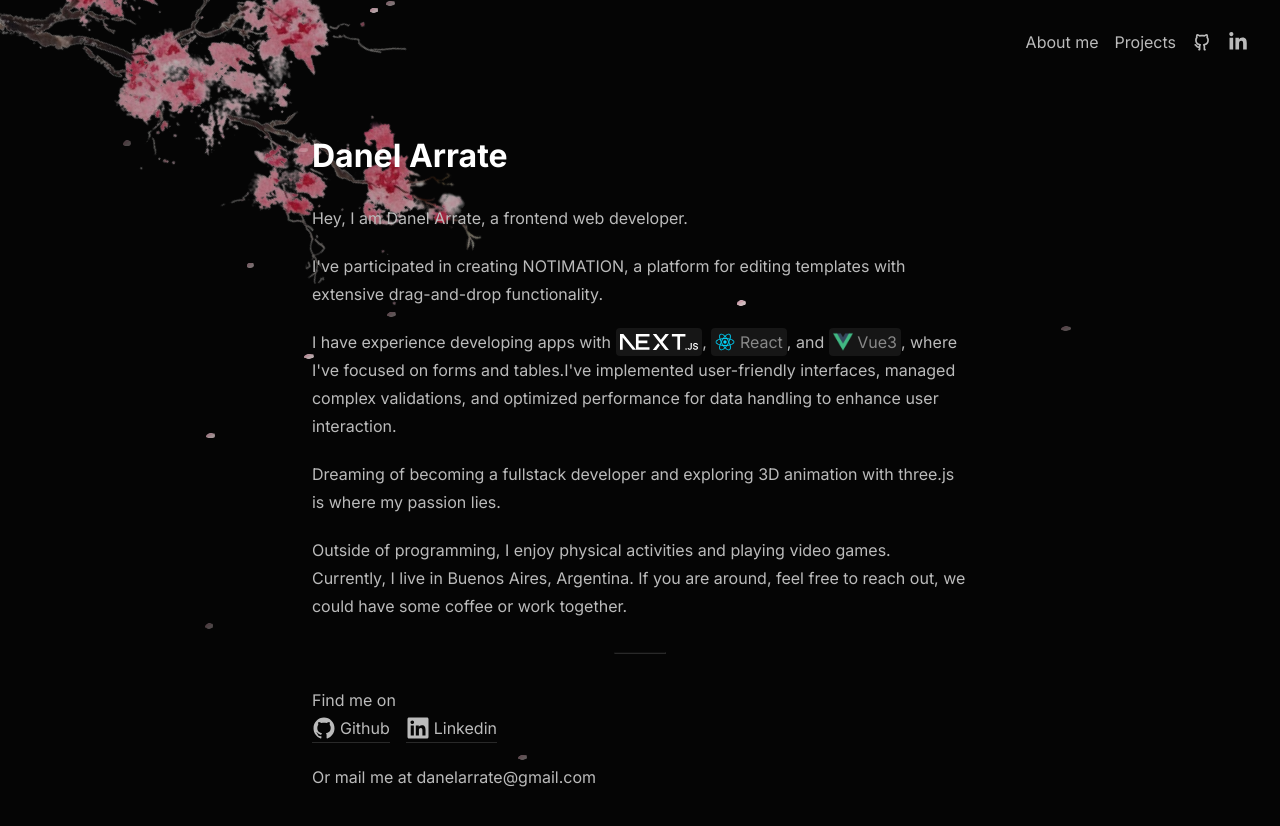
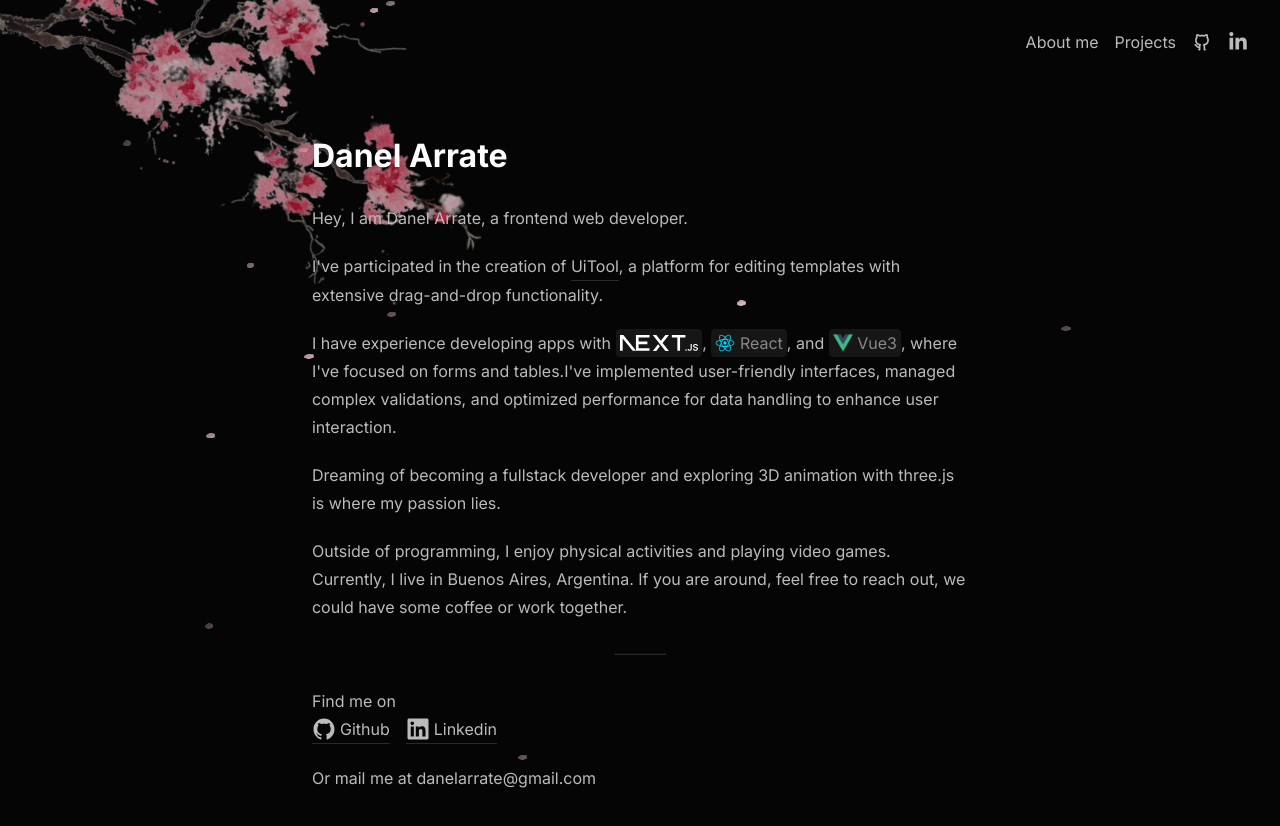
Before and after one commit to Danelarrate/newportfolio, a Next.js app: page / in a window 1280 px wide. Shown: the top 826 px of the page. Built offline with nearby package versions, Linux system fonts and the light colour scheme.

Commit message:
add uitool link

```diff
--- a/src/app/globals.css
+++ b/src/app/globals.css
@@ -49,7 +49,7 @@ a {
   display: flex;
   justify-items: center;
   align-items: center;
-  gap: 0.25rem;
+  column-gap: 0.25rem;
   width: fit-content;
   transition: all;
   transition-duration: 200ms;
--- a/src/app/page.tsx
+++ b/src/app/page.tsx
@@ -13,8 +13,17 @@ export default function Home() {
         <article className={styles.prose}>
           <p>Hey, I am Danel Arrate, a frontend web developer.</p>
           <p>
-            I{"'"}ve participated in creating NOTIMATION, a platform for editing
-            templates with extensive drag-and-drop functionality.
+            I{"'"}ve participated in the creation of{' '}
+            <Link
+              href='https://www.uitool.com'
+              className='socialLink'
+              style={{ display: 'inline-flex' }}
+              target='_blank'
+            >
+              UiTool
+            </Link>
+            , a platform for editing templates with extensive drag-and-drop
+            functionality.
           </p>
           <p>
             I have experience developing apps with{' '}
```
